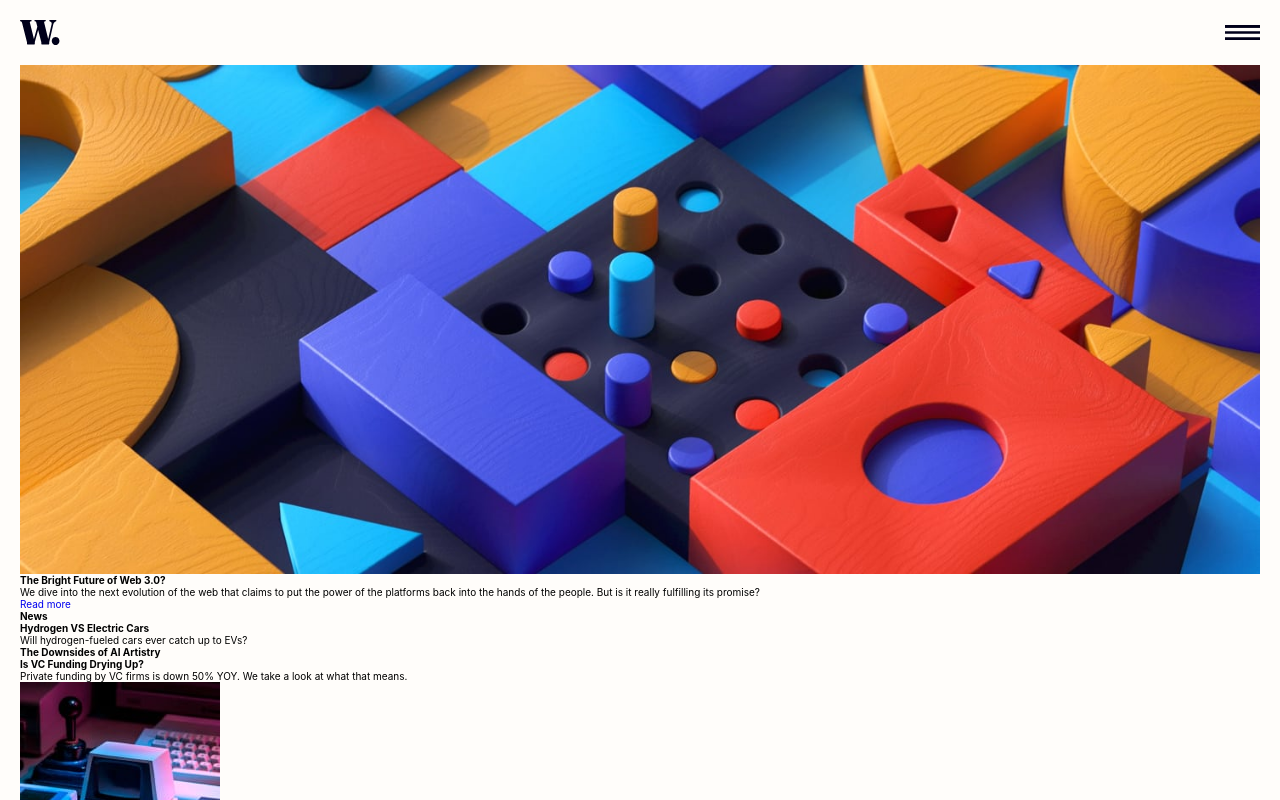
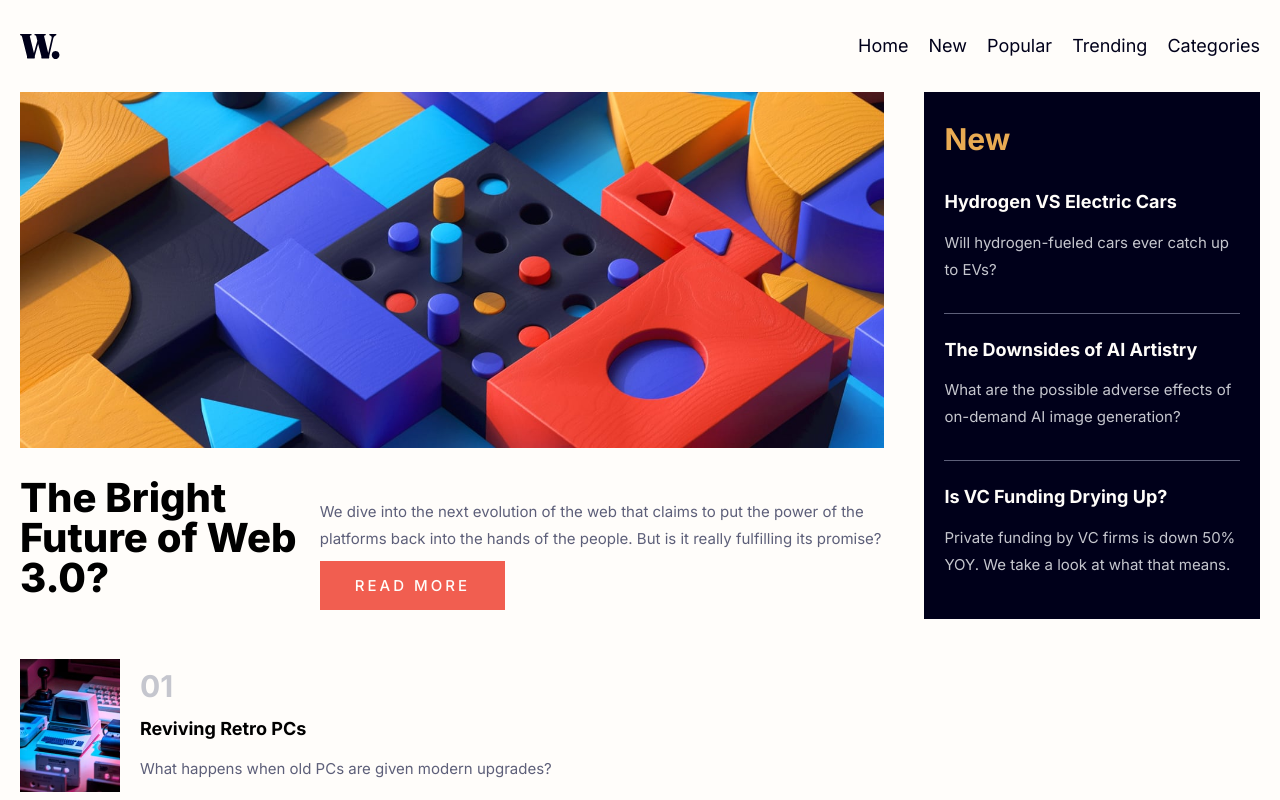
Before and after one commit to Mardiya07/FEM-news-homepage, a React (Create React App) app: page / in a window 1280 px wide. Shown: the top 800 px of the page. Built offline with nearby package versions, Linux system fonts and the light colour scheme.

Commit message:
layout structuring and responsivness update

```diff
--- a/src/App.css
+++ b/src/App.css
@@ -1,3 +1,5 @@
+@import url("https://fonts.googleapis.com/css2?family=Inter:ital,opsz,wght@0,14..32,100..900;1,14..32,100..900&display=swap");
+
 @media (prefers-reduced-motion: no-preference) {
 }
 :root {
@@ -6,17 +8,21 @@
   --bp-large: 85.375em;
   --bp-xlarge: 120em;
   --bp-xxlarge: 160em;
-  --base-font-size: 1em;
-  --base-line-height: 1.5;
-  --header-line-height: 1.25;
+  --base-font-size: 1.5em;
+  --base-line-height: 1.8;
+  --header-line-height: 1;
 
   /* Neutral Colors */
   --Off-white: hsl(36, 100%, 99%);
   --Grayish-blue: hsl(233, 8%, 79%);
   --Dark-grayish-blue: hsl(236, 13%, 42%);
   --Very-dark-blue: hsl(240, 100%, 5%);
+
+  /* Primary Colors */
+  --Soft-orange: hsl(35, 77%, 62%);
+  --Soft-red: hsl(5, 85%, 63%);
 }
-
+/* <----**CSS Reset**----> */
 *,
 *::before,
 *::after {
@@ -40,10 +46,18 @@ body {
   display: flex;
   flex-direction: column;
   align-items: center;
+  line-height: var(--base-line-height);
+  font-family: "Inter", sans-serif;
+  width: 100%;
+  height: 100%;
 }
 main {
-  padding: 0 2rem;
+  padding: 0 2rem 4rem 2rem;
+  max-width: var(--bp-medium);
+  min-width: 17em;
 }
+
+/* <----**Navigation Section**----> */
 .logo {
   height: auto;
   width: 40px;
@@ -54,6 +68,10 @@ main {
   width: auto;
   max-width: 100%;
 }
+.close {
+  height: 2.5em;
+  margin-bottom: 5rem;
+}
 .navigation {
   display: flex;
   flex-direction: row;
@@ -61,35 +79,169 @@ main {
   align-items: center;
   position: relative;
   background-color: var(--Off-white);
-  padding: 2rem 0;
+  padding: 3rem 0;
+  /* outline: 1px solid red; */
 }
 .navlistwrap {
-  position: absolute;
+  position: fixed;
   right: 0;
   top: 0;
-  width: 70vw;
-  background-color: white;
-  height: 100vh;
+  width: 68vw;
+  height: 100dvh;
+  background-color: var(--Off-white);
   display: flex;
   flex-direction: column;
+  padding: 3rem 2rem;
+  gap: 2rem;
 }
 .navlistwrap .icon {
   align-self: flex-end;
-  /* took ages to find this fix to aligning the close */
+  /* took ages to find this fix to aligning the close icon */
   margin-left: auto;
 }
-.navlist {
-  display: flex;
-  flex-direction: column;
-}
-.navlistItem {
-  padding: 1rem;
-  outline: 1px solid red;
+
+.navlistItem a {
+  font-size: 1.8rem;
+  color: var(--Very-dark-blue);
 }
 
 .hideMenu {
   display: none;
 }
+/* <----**Hero Section**----> */
+.heroSection {
+  display: flex;
+  flex-direction: column;
+  gap: 1rem;
+  align-items: center;
+}
 
-@media screen and (min-width: var(--bp-small)) {
+.heroText {
+  display: flex;
+  flex-direction: column;
+  margin: 2rem 0;
 }
+.heroTitle {
+  font-size: 4rem;
+  line-height: var(--header-line-height);
+  font-weight: 800;
+}
+
+.heroText-intro {
+  font-size: 1.5rem;
+  color: var(--Dark-grayish-blue);
+  padding: 2rem 0;
+}
+.ctaButton {
+  text-transform: uppercase;
+  letter-spacing: 0.3rem;
+  font-weight: 500;
+  color: var(--Off-white);
+  background-color: var(--Soft-red);
+  padding: 1.5rem 3.5rem;
+  font-size: 1.5rem;
+}
+
+/* <----**New Post Section**----> */
+.newPostsContainer {
+  background-color: var(--Very-dark-blue);
+  color: var(--Off-white);
+  padding: 2rem;
+  margin: 4rem auto;
+  /* max-width: 70em; */
+}
+.newsColumn-title {
+  color: var(--Soft-orange);
+  font-size: 3rem;
+}
+.newsPost {
+  border-bottom: 1px solid var(--Dark-grayish-blue);
+  padding: 2rem 0;
+}
+.newsPost:nth-child(3) {
+  border-bottom: none;
+  padding-bottom: 0;
+}
+.newsPostTitle {
+  font-size: 2rem;
+}
+
+.newsPostIntro {
+  color: var(--Grayish-blue);
+  font-size: 1.5rem;
+  padding: 1rem 0;
+}
+.dark {
+  color: var(--Dark-grayish-blue);
+}
+
+/* <---**Ranking Section**---> */
+.rankingNewsContainer {
+  display: flex;
+  flex-direction: column;
+  padding: 2rem 0;
+}
+.rankingNewsCard {
+  display: flex;
+  margin: 2rem 0;
+}
+.newsPostThumbnail {
+  width: 100px;
+  object-fit: cover;
+}
+.rankingText {
+  padding-left: 2rem;
+  /* outline: 1px solid red; */
+}
+.rankNumber {
+  font-size: 3rem;
+  color: var(--Grayish-blue);
+}
+.newsPostTitle {
+  font-size: 1.8rem;
+}
+
+@media screen and (min-width: 64em) {
+  main {
+    max-width: none;
+  }
+  .navigation {
+    /* padding: 0; */
+  }
+  .navlistwrap {
+    flex-direction: row;
+    position: unset;
+    padding: 1rem;
+    height: auto;
+    width: auto;
+  }
+  .icon {
+    display: none;
+  }
+
+  .navlist {
+    display: flex;
+    flex-direction: row;
+    gap: 2rem;
+  }
+  .hideMenu {
+    display: unset;
+  }
+  .navlistItem a {
+    flex-direction: row;
+  }
+
+  .heroText {
+    flex-direction: row;
+    justify-content: space-between;
+    align-items: center;
+  }
+  .desktopMode {
+    display: flex;
+    /* flex: 3 2; */
+    gap: 4rem;
+  }
+  .newPostsContainer {
+    margin: 0;
+  }
+}
--- a/src/components/Hero.js
+++ b/src/components/Hero.js
@@ -5,18 +5,20 @@ import { heroText } from "../data/data";
 
 function Hero() {
   return (
-    <div>
+    <div className="heroSection">
       <div className="heroImage">
         <picture>
-          <source srcSet={HeroImageDesktop} media="(min-width:1240px)" />
+          <source srcSet={HeroImageDesktop} media="(min-width:1024px)" />
           <img src={HeroImageMobile} alt="Hero" />
         </picture>
       </div>
       <div className="heroText">
-        <h1>{heroText.title}</h1>
+        <h1 className="heroTitle">{heroText.title}</h1>
         <div className="heroText-introWrapper">
-          <p>{heroText.bodytext}</p>
-          <a href="link">{heroText.cta}</a>
+          <p className="heroText-intro">{heroText.bodytext}</p>
+          <a href="link" className="ctaButton">
+            {heroText.cta}
+          </a>
         </div>
       </div>
     </div>
--- a/src/components/Homepage.js
+++ b/src/components/Homepage.js
@@ -8,8 +8,10 @@ function Homepage() {
   return (
     <main>
       <Navigation />
-      <Hero />
-      <NewsPosts />
+      <div className="desktopMode">
+        <Hero />
+        <NewsPosts />
+      </div>
       <NewsRanking />
     </main>
   );
--- a/src/components/Navigation.js
+++ b/src/components/Navigation.js
@@ -6,30 +6,28 @@ import Logo from "../assets/images/logo.svg";
 
 function Navigation() {
   const [isOpen, setIsopen] = useState(false);
-  const handleMenuOpen = function () {
-    return setIsopen(true);
+  const handleMenu = function () {
+    return setIsopen(!isOpen);
   };
-  const handleMenuClose = function () {
-    return setIsopen(false);
-  };
+  // const handleMenuClose = function () {
+  //   return setIsopen(false);
+  // };
   return (
     <nav className="navigation">
       <img src={Logo} alt="logo" className="logo" />
       <img
         src={IconMenu}
         alt="menu icon"
-        onClick={handleMenuOpen}
+        onClick={handleMenu}
         className={isOpen ? "icon hideMenu" : "icon"}
       />
       <div className={isOpen ? "navlistwrap" : "navlistwrap, hideMenu"}>
-        <div>
-          <img
-            src={IconClose}
-            alt="icon close"
-            onClick={handleMenuClose}
-            className="icon"
-          />
-        </div>
+        <img
+          src={IconClose}
+          alt="icon close"
+          onClick={handleMenu}
+          className="icon close"
+        />
         <div className="navlist">
           {navlinks.map((navlink) => {
             return (
--- a/src/components/NewsPosts.js
+++ b/src/components/NewsPosts.js
@@ -4,13 +4,13 @@ import { newsPosts } from "../data/data";
 function NewsPosts() {
   return (
     <div className="newPostsContainer">
-      <h2 className="newsColumn-title">News</h2>
-      <div className="NewsPostList">
+      <h2 className="newsColumn-title">New</h2>
+      <div className="newsPostList">
         {newsPosts.map((post) => {
           return (
             <div className="newsPost" key={post}>
-              <h3 className="newsPostTitle -white">{post.title}</h3>
-              <p>{post.postintro}</p>
+              <h3 className="newsPostTitle">{post.title}</h3>
+              <p className="newsPostIntro">{post.postintro}</p>
             </div>
           );
         })}
--- a/src/components/NewsRanking.js
+++ b/src/components/NewsRanking.js
@@ -3,7 +3,7 @@ import { newsRanking } from "../data/data";
 
 function NewsRanking() {
   return (
-    <div>
+    <div className="rankingNewsContainer">
       {newsRanking.map((postItem) => {
         return (
           <div className="rankingNewsCard" key={postItem}>
@@ -12,9 +12,11 @@ function NewsRanking() {
               src={postItem.img}
               alt="ranking-news-thumbnail"
             />
-            <h4 className="rankNumber"> {postItem.ranknumber}</h4>
-            <h3 className="newsPostTitle">{postItem.title}</h3>
-            <p className="newsPostIntro -black">{postItem.postIntro}</p>
+            <div className="rankingText">
+              <h4 className="rankNumber"> {postItem.ranknumber}</h4>
+              <h3 className="newsPostTitle">{postItem.title}</h3>
+              <p className="newsPostIntro , dark">{postItem.postIntro}</p>
+            </div>
           </div>
         );
       })}
--- a/src/data/data.js
+++ b/src/data/data.js
@@ -23,7 +23,7 @@ export const newsPosts = [
   },
   {
     title: "The Downsides of AI Artistry",
-    postIntro:
+    postintro:
       "What are the possible adverse effects of on-demand AI image generation?",
   },
   {
@@ -36,19 +36,19 @@ export const newsPosts = [
 export const newsRanking = [
   {
     img: Retro,
-    ranknumber: 1,
+    ranknumber: "01",
     title: "Reviving Retro PCs",
     postIntro: "What happens when old PCs are given modern upgrades?",
   },
   {
     img: Laptops,
-    ranknumber: 2,
+    ranknumber: "02",
     title: "  Top 10 Laptops of 2022",
     postIntro: "Our best picks for various needs and budgets.",
   },
   {
     img: Gamepad,
-    ranknumber: 3,
+    ranknumber: "03",
     title: "The Growth of Gaming",
     postIntro: "  How the pandemic has sparked fresh opportunities.",
   },
```
Also changed, not shown: public/index.html (+0 -10 lines).
